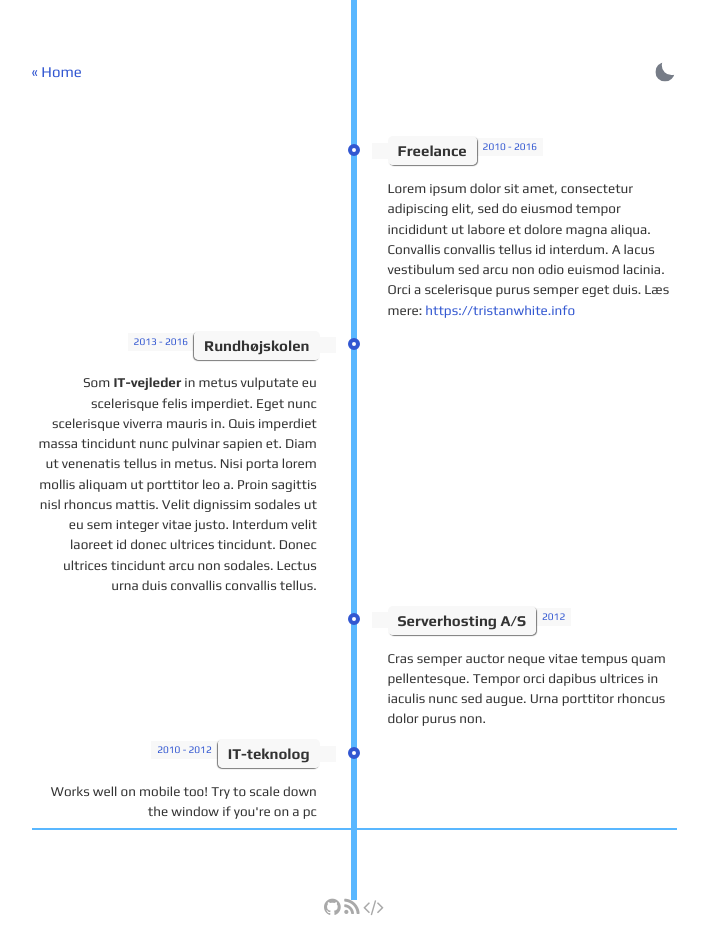
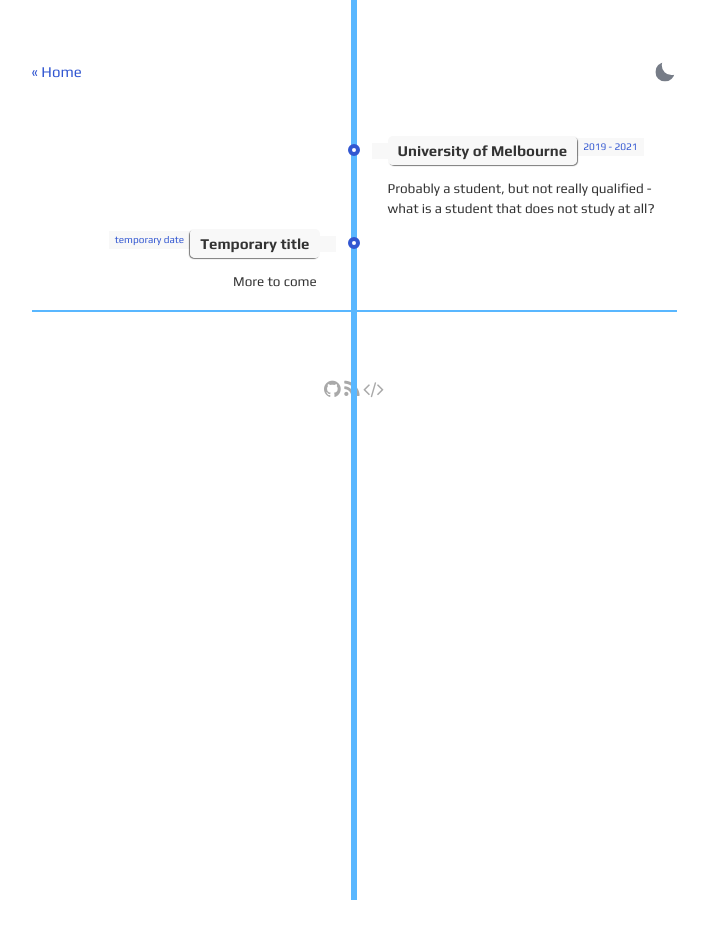
Before and after one commit to Sushi6006/Sushi6006.github.io, a Jekyll site: the page built from about.html, in a window 1280 px wide. Shown: the whole page, without its empty margins (286-994 px from the left). Built offline with Jekyll 4.4.1, drawn with Linux system fonts in a browser that asks for light colours; after the commit the page ends 900 px from its top, so only the background shows below that.

Commit message:
modified about

```diff
--- a/about.html
+++ b/about.html
@@ -20,14 +20,11 @@
         <li>
             <div class="direction-r">
                 <div class="flag-wrapper">
-                    <span class="flag">Freelance</span>
-                    <span class="time-wrapper"><span class="time">2010 - 2016</span></span>
+                    <span class="flag">University of Melbourne</span>
+                    <span class="time-wrapper"><span class="time">2019 - 2021</span></span>
                 </div>
                 <div class="desc">
-                    Lorem ipsum dolor sit amet, consectetur adipiscing elit, sed do eiusmod tempor incididunt
-                    ut labore et dolore magna aliqua. Convallis convallis tellus id interdum. A lacus
-                    vestibulum sed arcu non odio euismod lacinia. Orci a scelerisque purus semper eget duis.
-                    Læs mere: <a href="https://tristanwhite.info" target="_top">https://tristanwhite.info</a>
+                    Probably a student, but not really qualified - what is a student that does not study at all?
                 </div>
             </div>
         </li>
@@ -36,44 +33,11 @@
         <li>
             <div class="direction-l">
                 <div class="flag-wrapper">
-                    <span class="flag">Rundhøjskolen</span>
-                    <span class="time-wrapper"><span class="time">2013 - 2016</span></span>
+                    <span class="flag">Temporary title</span>
+                    <span class="time-wrapper"><span class="time">temporary date</span></span>
                 </div>
                 <div class="desc">
-                    Som <strong>IT-vejleder</strong> in metus vulputate eu scelerisque felis imperdiet.
-                    Eget nunc scelerisque viverra mauris in. Quis imperdiet massa tincidunt nunc pulvinar sapien et.
-                    Diam ut venenatis tellus in metus. Nisi porta lorem mollis aliquam ut porttitor leo a. Proin
-                    sagittis nisl rhoncus mattis. Velit dignissim sodales ut eu sem integer vitae justo. Interdum
-                    velit laoreet id donec ultrices tincidunt. Donec ultrices tincidunt arcu non sodales.
-                    Lectus urna duis convallis convallis tellus.
-                </div>
-            </div>
-        </li>
-
-        <!-- Item 3 -->
-        <li>
-            <div class="direction-r">
-                <div class="flag-wrapper">
-                    <span class="flag">Serverhosting A/S</span>
-                    <span class="time-wrapper"><span class="time">2012</span></span>
-                </div>
-                <div class="desc">
-                    Cras semper auctor neque vitae tempus quam pellentesque. Tempor orci dapibus ultrices
-                    in iaculis nunc sed augue. Urna porttitor rhoncus dolor purus non.
-                </div>
-            </div>
-        </li>
-
-
-        <!-- Item 4 -->
-        <li>
-            <div class="direction-l">
-                <div class="flag-wrapper">
-                    <span class="flag">IT-teknolog</span>
-                    <span class="time-wrapper"><span class="time">2010 - 2012</span></span>
-                </div>
-                <div class="desc">
-                    Works well on mobile too! Try to scale down the window if you're on a pc
+                    More to come
                 </div>
             </div>
         </li>
```
